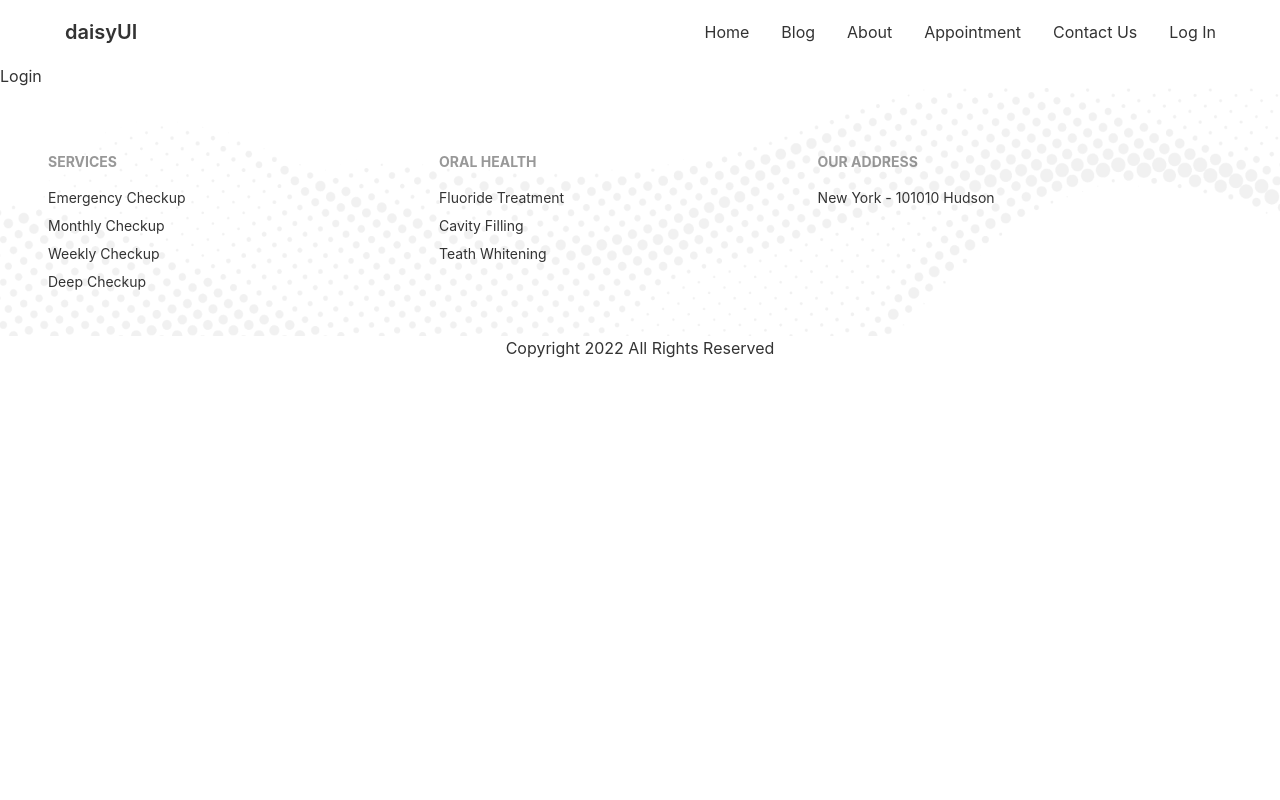
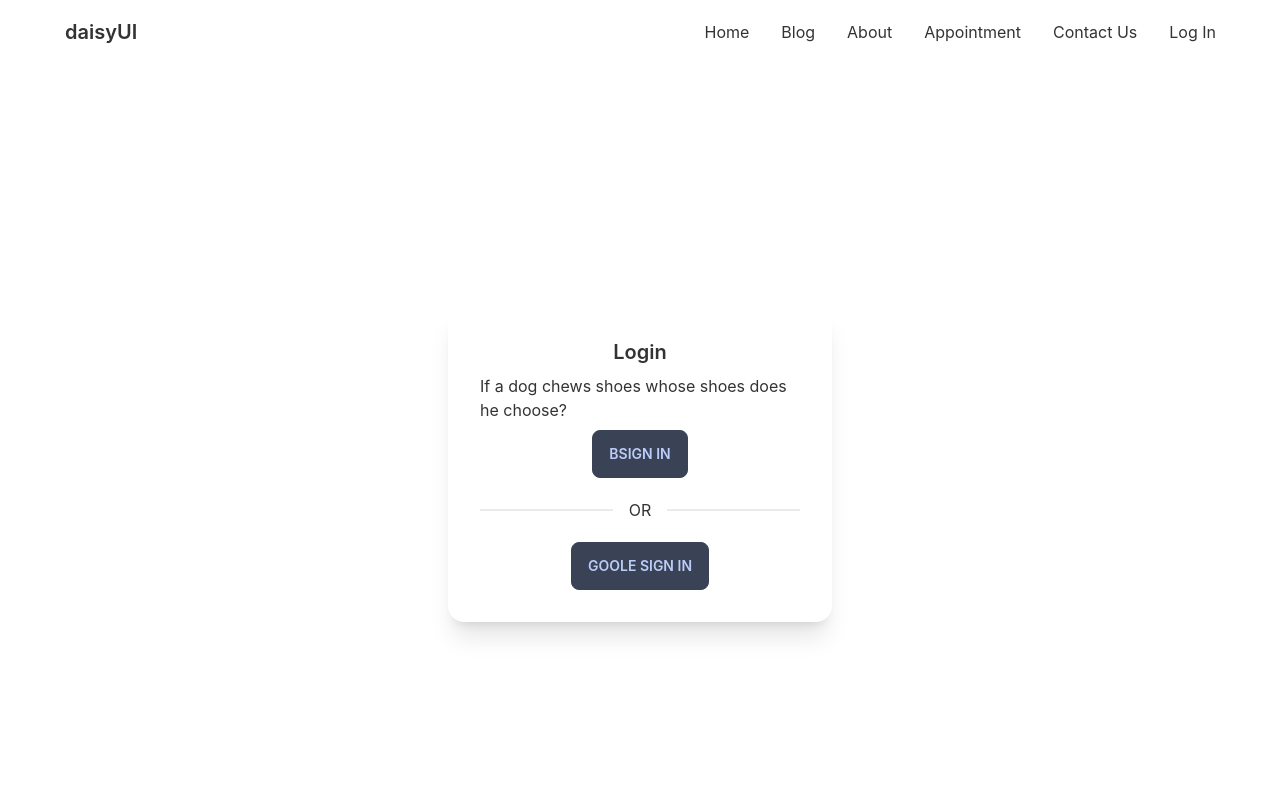
Before and after one commit to jhrhq/doctors-portal, a React (Create React App) app: page /login in a window 1280 px wide. Shown: the top 800 px of the page. Built offline with nearby package versions, Linux system fonts and the light colour scheme; no server answers; what tailwindcss-gradient would draw is missing.

Commit message:
firebase

```diff
--- a/src/Pages/Login/Login.js
+++ b/src/Pages/Login/Login.js
@@ -1,5 +1,24 @@
+import { useSignInWithGoogle } from "react-firebase-hooks/auth";
+import auth from "../../firebase.init";
 const Login = () => {
-  return <div>Login</div>;
+  const [signInWithGoogle, user, loading, error] = useSignInWithGoogle(auth);
+  return (
+    <div className="flex h-screen justify-center items-center">
+      <div className="card w-96 bg-base-100 shadow-xl">
+        <div className="card-body">
+          <h2 className="card-title justify-center">Login</h2>
+          <p>If a dog chews shoes whose shoes does he choose?</p>
+          <div className="card-actions justify-center">
+            <button className="btn btn-accent">BSign In</button>
+          </div>
+          <div className="divider">OR</div>
+          <div className="card-actions justify-center">
+            <button className="btn btn-accent">Goole Sign In</button>
+          </div>
+        </div>
+      </div>
+    </div>
+  );
 };
 
 export default Login;
```
